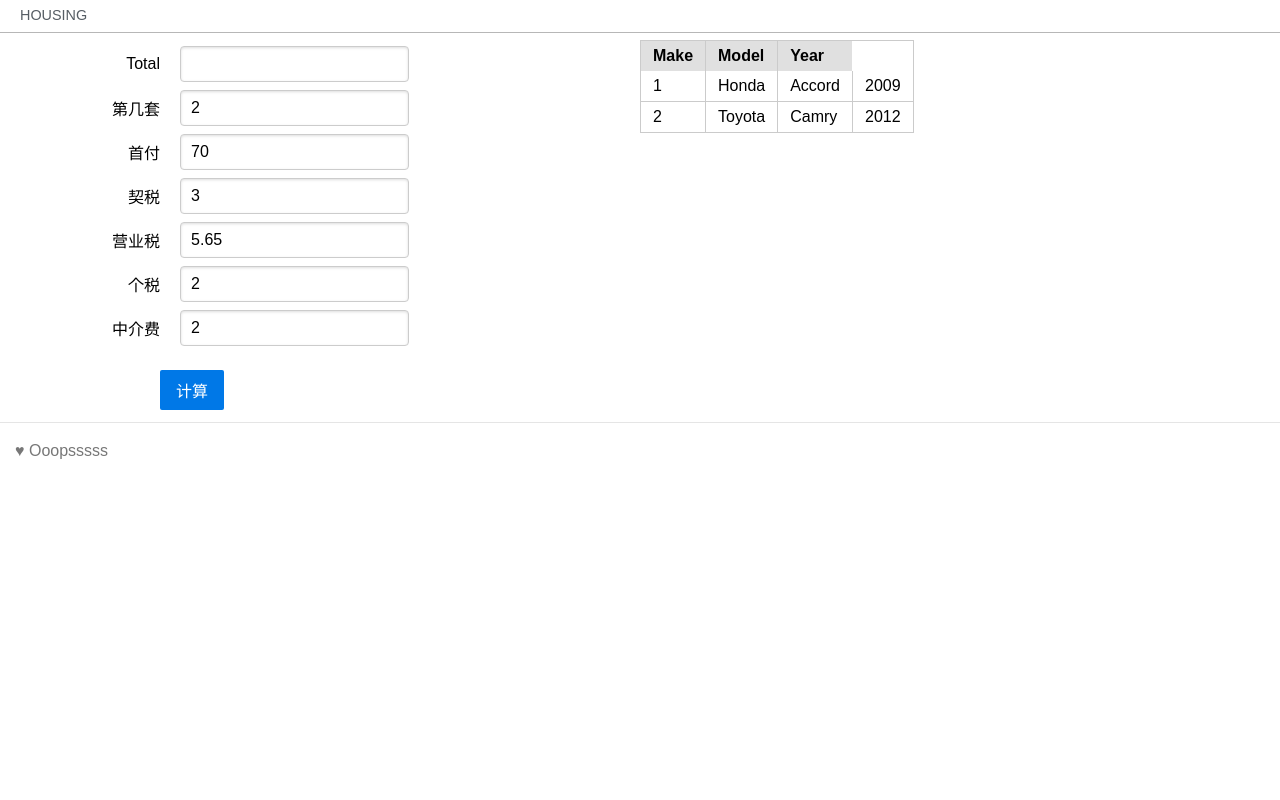
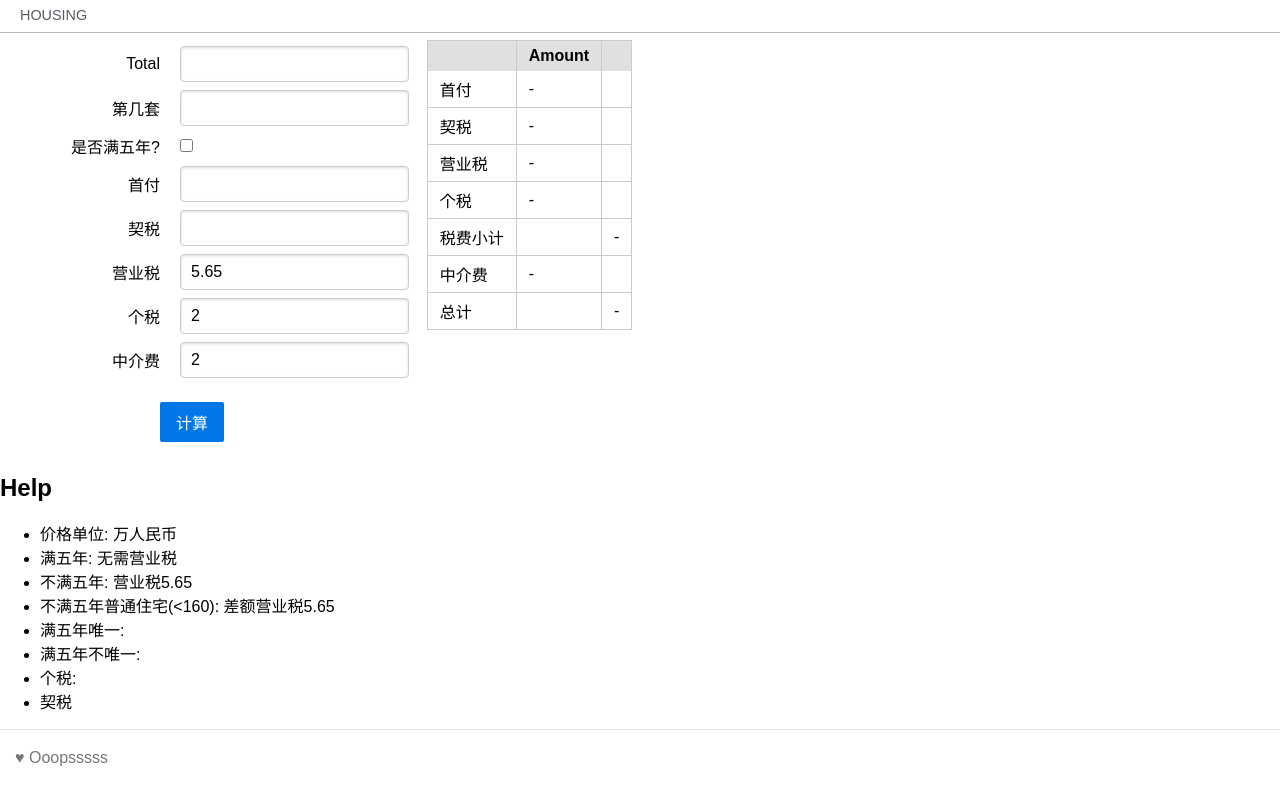
Before and after one commit to iJavaScript/purchase-house, a website: page app/index.html in a window 1280 px wide. Drawn offline with nearby package versions, Linux system fonts and the light colour scheme; some packages are replaced by stand-ins of ours.

Commit message:
first version

```diff
--- a/app/index.html
+++ b/app/index.html
@@ -63,6 +63,7 @@
         <!-- build:js({.tmp,app}) scripts/scripts.js -->
         <script src="scripts/app.js"></script>
         <script src="scripts/controllers/main.js"></script>
+        <script src="scripts/filters/naValue.js"></script>
         <!-- endbuild -->
 </body>
 </html>
--- a/app/scripts/controllers/main.js
+++ b/app/scripts/controllers/main.js
@@ -10,18 +10,55 @@
    angular.module('purchaseHouseApp')
       .controller('MainCtrl', function ($scope) {
 
-         $scope.howManyHouses = 2;
-         $scope.yingYeTax = 5.65;
-         $scope.geTax = 2;
-         $scope.middleManFee = 2;
+         $scope.result = {};
+
+         $scope.input = {};
+         $scope.input.geTax = 2;
+         $scope.input.middleManFee = 2;
+
+         // TODO: watch the whole model?
+         //
+         $scope.$watch('input.howManyHouses', function () {
+            if ($scope.input && $scope.input.howManyHouses) {
+               var d = taxData[''+$scope.input.howManyHouses];
+               !!d || (d = taxData['3']);
+               $scope.input.qiTax = d.qiTax;
+               $scope.input.initPay = d.initPay;
+            }
+         });
+         $scope.$watch('input.overFiveYear', function () {
+            if ($scope.input && $scope.input.overFiveYear) {
+               $scope.input.yingYeTax = 0;
+            } else {
+               $scope.input.yingYeTax = 5.65;
+            }
+         });
+
+         angular.forEach(['input.price', 'input.initPay', 'input.qiTax', 'input.yingYeTax', 'input.geTax', 'input.middleManFee'], function (field) {
+            $scope.$watch(field, function () {
+               var inputs = $scope.input;
+               //console.log($scope.input);
+
+               if (!!inputs) {
+                  var subTotal = 0;
+                  angular.forEach(['initPay', 'qiTax', 'yingYeTax', 'geTax', 'middleManFee'], function (type) {
+                     $scope.result[type] = inputs.price * inputs[type] / 100;
+                     if (type.match(/Tax$/)) {
+                        subTotal += $scope.result[type];
+                     }
+                  });
+
+                  $scope.result.taxSubTotal = subTotal;
+                  $scope.result.total = $scope.result.initPay +
+                                        subTotal +
+                                        $scope.result.middleManFee;
+
+               }
+            });
+         });
 
 
-         $scope.$watch('howManyHouses', function () {
-            var d = taxData[''+$scope.howManyHouses];
-            !!d || (d = taxData['3']);
-            $scope.qiTax = d.qiTax;
-            $scope.initPay = d.initPay;
-         });
+
 
          $scope.cal = function () {
             var result = {},
@@ -29,10 +66,7 @@
                 subTotal = 0;
 
             result.price = price;
-            angular.forEach(['qiTax', 'yingYeTax', 'geTax', 'middleManFee'], function (type) {
-               result[type] = price * $scope[type] / 100;
-               subTotal += result[type];
-            });
+
 
             result.subTotal = subTotal;
             console.log(result);
--- /dev/null
+++ b/app/scripts/filters/navalue.js
@@ -0,0 +1,8 @@
+'use strict';
+
+angular.module('purchaseHouseApp')
+  .filter('naValue', function () {
+    return function (input) {
+      return !!input ? input : '-';
+    };
+  });
--- a/app/views/main.html
+++ b/app/views/main.html
@@ -1,62 +1,63 @@
 <div class="pure-g-r">
 
-    <div class="pure-u-1-2">
+    <div class="pure-u-1-3">
         <form class="pure-form pure-form-aligned">
             <fieldset>
                 <div class="pure-control-group">
                     <label for="total">Total</label>
-                    <input id="total" type="number" placeholder="" ng-model="price">
+                    <input id="total" type="number" placeholder="" ng-model="input.price">
                 </div>
 
                 <div class="pure-control-group">
                     <label for="how-many-houses">第几套</label>
-                    <input id="how-many-houses" type="number" ng-model="howManyHouses">
-                </div>
-
-                <!-- <div class="pure-control-group">
-                <label for="over-five-year">是否满五年?</label>
-                <input id="over-five-year" type="checkbox" ng-model="overFiveYear">
+                    <input id="how-many-houses" type="number" ng-model="input.howManyHouses">
                 </div>
 
                 <div class="pure-control-group">
+                    <label for="over-five-year">是否满五年?</label>
+                    <input id="over-five-year" type="checkbox" ng-model="input.overFiveYear">
+                </div>
+
+                <!--
+                <div class="pure-control-group">
                 <label for="only-house">是否唯一</label>
-                <input id="only-house" type="checkbox" ng-model="onlyOneHouse">
+                <input id="only-house" type="checkbox" ng-model="input.onlyOneHouse">
                 </div>
 
                 <div class="pure-control-group">
                 <label for="cheating">是否做低</label>
-                <input id="cheating" type="checkbox" ng-model="cheating">
+                <input id="cheating" type="checkbox" ng-model="input.cheating">
                 </div>
 
                 <div class="pure-control-group">
                 <label for="cheating-value"></label>
-                <input id="cheating-value" type="number" disabled ng-model="cheatingValue" ng-disabled="!cheating">
+                <input id="cheating-value" type="number" disabled ng-model="input.cheatingValue" ng-disabled="!cheating">
                 </div> -->
 
                 <div class="pure-control-group">
                     <label for="init-pay">首付</label>
-                    <input id="init-pay" type="number" ng-model="initPay">
+                    <input id="init-pay" type="number" ng-model="input.initPay">
                 </div>
 
                 <div class="pure-control-group">
                     <label for="qi-tax">契税</label>
-                    <input id="qi-tax" type="number" ng-model="qiTax">
+                    <input id="qi-tax" type="number" ng-model="input.qiTax">
                 </div>
 
                 <div class="pure-control-group">
                     <label for="ying-ye-tax">营业税</label>
-                    <input id="ying-ye-tax" type="number" ng-model="yingYeTax">
+                    <input id="ying-ye-tax" type="number" ng-model="input.yingYeTax">
                 </div>
 
                 <div class="pure-control-group">
                     <label for="ge-tax">个税</label>
-                    <input id="ge-tax" type="number" ng-model="geTax">
+                    <input id="ge-tax" type="number" ng-model="input.geTax">
                 </div>
 
 
                 <div class="pure-control-group">
                     <label for="middle-man-fee">中介费</label>
-                    <input id="middle-man-fee" type="number" ng-model="middleManFee">
+                    <input id="middle-man-fee" type="number" ng-model="input.middleManFee">
                 </div>
 
                 <div class="pure-controls">
@@ -65,31 +66,68 @@
             </fieldset>
         </form>
     </div>
-    <div class="pure-u-1-2">
+    <div class="pure-u-2-3">
         <table class="pure-table pure-table-bordered">
             <thead>
                 <tr>
-                    <th>Make</th>
-                    <th>Model</th>
-                    <th>Year</th>
+                    <th></th>
+                    <th>Amount</th>
+                    <th></th>
                 </tr>
             </thead>
 
             <tbody>
                 <tr>
-                    <td>1</td>
-                    <td>Honda</td>
-                    <td>Accord</td>
-                    <td>2009</td>
+                    <td>首付</td>
+                    <td>{{result.initPay | naValue }}</td>
+                    <td></td>
                 </tr>
                 <tr>
-                    <td>2</td>
-                    <td>Toyota</td>
-                    <td>Camry</td>
-                    <td>2012</td>
+                    <td>契税</td>
+                    <td>{{result.qiTax | naValue }}</td>
+                    <td></td>
+                </tr>
+                <tr>
+                    <td>营业税</td>
+                    <td>{{result.yingYeTax | naValue }}</td>
+                    <td></td>
+                </tr>
+                <tr>
+                    <td>个税</td>
+                    <td>{{result.geTax | naValue }}</td>
+                    <td></td>
+                </tr>
+                <tr>
+                    <td>税费小计</td>
+                    <td></td>
+                    <td>{{result.taxSubTotal | naValue }}</td>
+                </tr>
+                <tr>
+                    <td>中介费</td>
+                    <td>{{result.middleManFee | naValue }}</td>
+                    <td></td>
+                </tr>
+                <tr>
+                    <td>总计</td>
+                    <td></td>
+                    <td>{{result.total | naValue }}</td>
                 </tr>
             </tbody>
         </table>
     </div>
 
 </div>
+
+<div class="pure-g-r-aaaa">
+    <h2>Help</h2>
+    <ul>
+        <li>价格单位: 万人民币</li>
+        <li>满五年: 无需营业税</li>
+        <li>不满五年: 营业税5.65</li>
+        <li>不满五年普通住宅(<160): 差额营业税5.65</li>
+        <li>满五年唯一: </li>
+        <li>满五年不唯一: </li>
+        <li>个税: </li>
+        <li>契税</li>
+    </ul>
+</div>
```
Also changed, not shown: test/spec/filters/navalue.js (added, +19 -0 lines).
